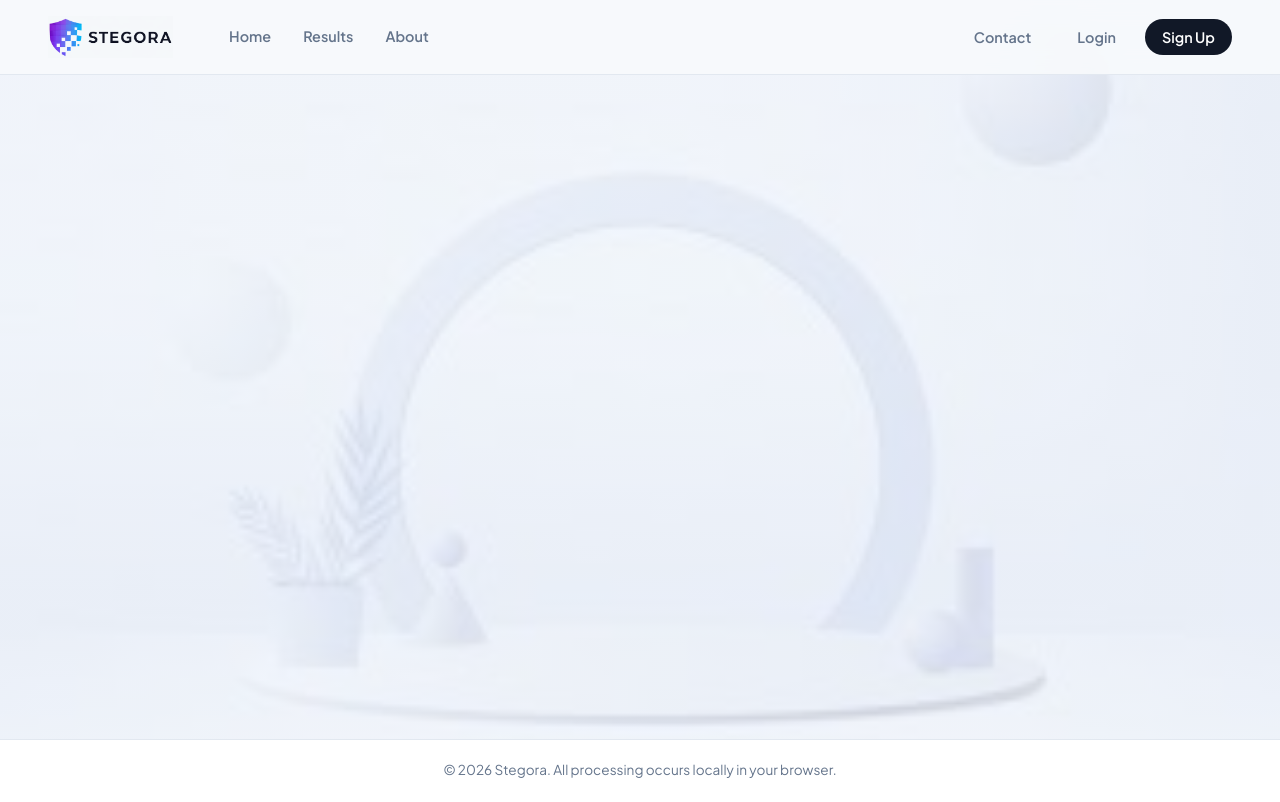
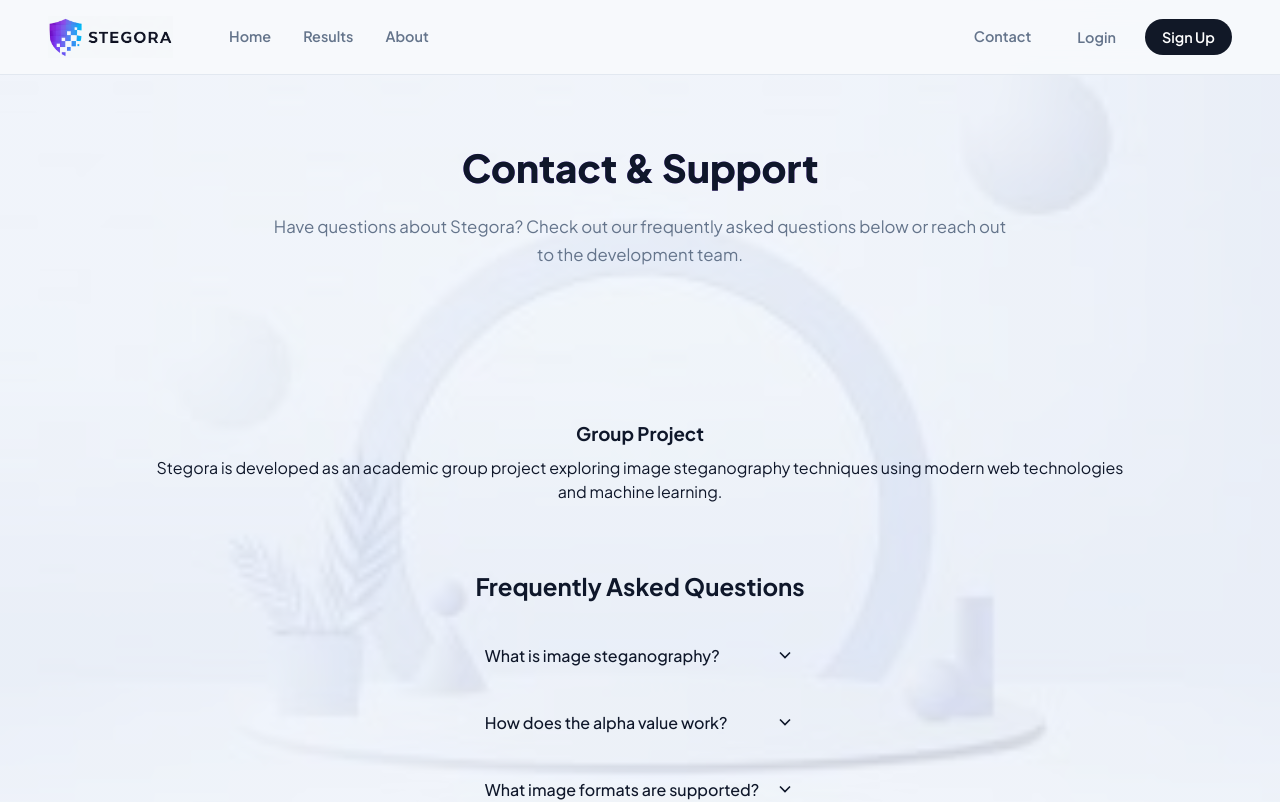
Before and after one commit to Shubh-Gupta-12/Image-Steganography, a React (Vite) app: page /contact in a window 1280 px wide. Shown: the top 802 px of the page. Built offline with nearby package versions, Linux system fonts and the light colour scheme.

Commit message:
Add Contact page with FAQ section

```diff
--- a/src/App.jsx
+++ b/src/App.jsx
@@ -5,6 +5,7 @@ import "./App.css";
 import HomePage from "./pages/HomePage";
 import ResultsPage from "./pages/ResultsPage";
 import AboutPage from "./pages/AboutPage";
+import ContactPage from "./pages/ContactPage";
 
 function AppLayout() {
   const navigate = useNavigate();
@@ -123,7 +124,7 @@ function AppLayout() {
             </NavLink>
           </nav>
           <div className="nav-actions">
-            <button className="nav-btn nav-btn-ghost" type="button">Contact</button>
+            <NavLink to="/contact" className={({ isActive }) => isActive ? "nav-btn nav-btn-ghost active" : "nav-btn nav-btn-ghost"}>Contact</NavLink>
             <button className="nav-btn nav-btn-ghost" type="button">Login</button>
             <button className="nav-btn nav-btn-solid" type="button">Sign Up</button>
           </div>
@@ -159,6 +160,7 @@ function AppLayout() {
           }
         />
         <Route path="/about" element={<AboutPage />} />
+        <Route path="/contact" element={<ContactPage />} />
       </Routes>
 
       <footer className="footer">
--- /dev/null
+++ b/src/pages/ContactPage.jsx
@@ -0,0 +1,146 @@
+import React, { useState } from "react";
+
+export default function ContactPage() {
+  const [openFaq, setOpenFaq] = useState(null);
+
+  const faqs = [
+    {
+      q: "What is image steganography?",
+      a: "Image steganography is the practice of hiding secret information within an ordinary image. Stegora uses alpha blending to embed one image inside another, making the hidden content virtually invisible to the naked eye."
+    },
+    {
+      q: "How does the alpha value work?",
+      a: "The alpha value (0.05 - 0.15 recommended) controls how deeply the secret image is embedded. Lower values make the secret harder to detect but may reduce decoded quality. Higher values preserve more detail but may be more visible."
+    },
+    {
+      q: "What image formats are supported?",
+      a: "Stegora supports common image formats including JPEG, PNG, and WebP. For best results, use PNG format as it preserves quality without compression artifacts."
+    },
+    {
+      q: "Do I need to save the cover image?",
+      a: "Yes! To decode the hidden image later, you need both the original cover image and the same alpha value used during encoding. Keep these safe."
+    },
+    {
+      q: "Is my data secure?",
+      a: "All image processing happens on the server with no data stored permanently. Your images are processed in memory and immediately discarded after the response is sent."
+    },
+    {
+      q: "Why is the decoded image blurry?",
+      a: "Some quality loss is expected with steganography. Using higher alpha values (0.1-0.15) improves decoded quality. The secret image is also enhanced automatically to improve visibility."
+    }
+  ];
+
+  const toggleFaq = (index) => {
+    setOpenFaq(openFaq === index ? null : index);
+  };
+
+  return (
+    <main className="container">
+      <section className="about-hero">
+        <h2>
+          <span style={{color: 'var(--text-main)', background: 'none', WebkitBackgroundClip: 'unset', WebkitTextFillColor: 'var(--text-main)'}}>
+            Contact & Support
+          </span>
+        </h2>
+        <p>
+          Have questions about Stegora? Check out our frequently asked questions below
+          or reach out to the development team.
+        </p>
+      </section>
+
+      <section className="contact-info" style={{
+        background: 'var(--card-bg)',
+        borderRadius: '16px',
+        padding: '2rem',
+        marginBottom: '2rem',
+        textAlign: 'center'
+      }}>
+        <div style={{ marginBottom: '1rem' }}>
+          <svg width="48" height="48" viewBox="0 0 24 24" fill="none" stroke="var(--accent)" strokeWidth="2" strokeLinecap="round" strokeLinejoin="round">
+            <path d="M17 21v-2a4 4 0 0 0-4-4H5a4 4 0 0 0-4 4v2"></path>
+            <circle cx="9" cy="7" r="4"></circle>
+            <path d="M23 21v-2a4 4 0 0 0-3-3.87"></path>
+            <path d="M16 3.13a4 4 0 0 1 0 7.75"></path>
+          </svg>
+        </div>
+        <h3 style={{ color: 'var(--text-main)', marginBottom: '0.5rem' }}>Group Project</h3>
+        <p style={{ color: 'var(--text-muted)' }}>
+          Stegora is developed as an academic group project exploring image steganography
+          techniques using modern web technologies and machine learning.
+        </p>
+      </section>
+
+      <section className="faq-section">
+        <h3 style={{
+          color: 'var(--text-main)',
+          marginBottom: '1.5rem',
+          fontSize: '1.5rem',
+          textAlign: 'center'
+        }}>
+          Frequently Asked Questions
+        </h3>
+        <div className="faq-list" style={{ maxWidth: '700px', margin: '0 auto' }}>
+          {faqs.map((faq, index) => (
+            <div
+              key={index}
+              className="faq-item"
+              style={{
+                background: 'var(--card-bg)',
+                borderRadius: '12px',
+                marginBottom: '0.75rem',
+                overflow: 'hidden',
+                border: openFaq === index ? '1px solid var(--accent)' : '1px solid transparent',
+                transition: 'border 0.2s ease'
+              }}
+            >
+              <button
+                onClick={() => toggleFaq(index)}
+                style={{
+                  width: '100%',
+                  padding: '1rem 1.25rem',
+                  background: 'none',
+                  border: 'none',
+                  cursor: 'pointer',
+                  display: 'flex',
+                  justifyContent: 'space-between',
+                  alignItems: 'center',
+                  textAlign: 'left',
+                  color: 'var(--text-main)',
+                  fontSize: '1rem',
+                  fontWeight: '500'
+                }}
+              >
+                {faq.q}
+                <svg
+                  width="20"
+                  height="20"
+                  viewBox="0 0 24 24"
+                  fill="none"
+                  stroke="currentColor"
+                  strokeWidth="2"
+                  style={{
+                    transform: openFaq === index ? 'rotate(180deg)' : 'rotate(0)',
+                    transition: 'transform 0.2s ease',
+                    flexShrink: 0,
+                    marginLeft: '1rem'
+                  }}
+                >
+                  <polyline points="6 9 12 15 18 9"></polyline>
+                </svg>
+              </button>
+              {openFaq === index && (
+                <div style={{
+                  padding: '0 1.25rem 1rem',
+                  color: 'var(--text-muted)',
+                  lineHeight: '1.6'
+                }}>
+                  {faq.a}
+                </div>
+              )}
+            </div>
+          ))}
+        </div>
+      </section>
+    </main>
+  );
+}
```
